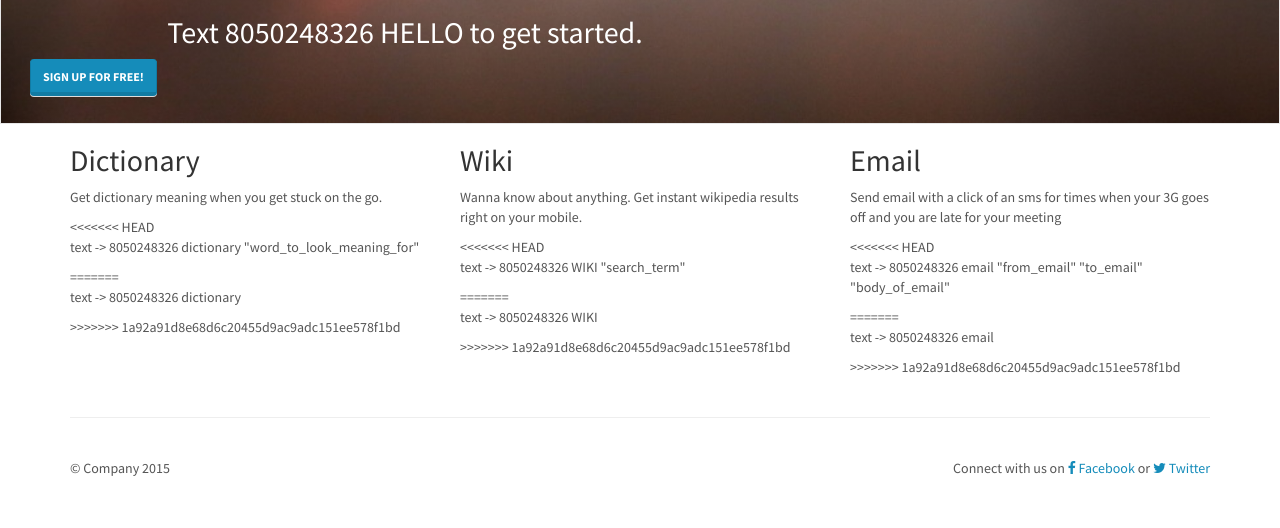
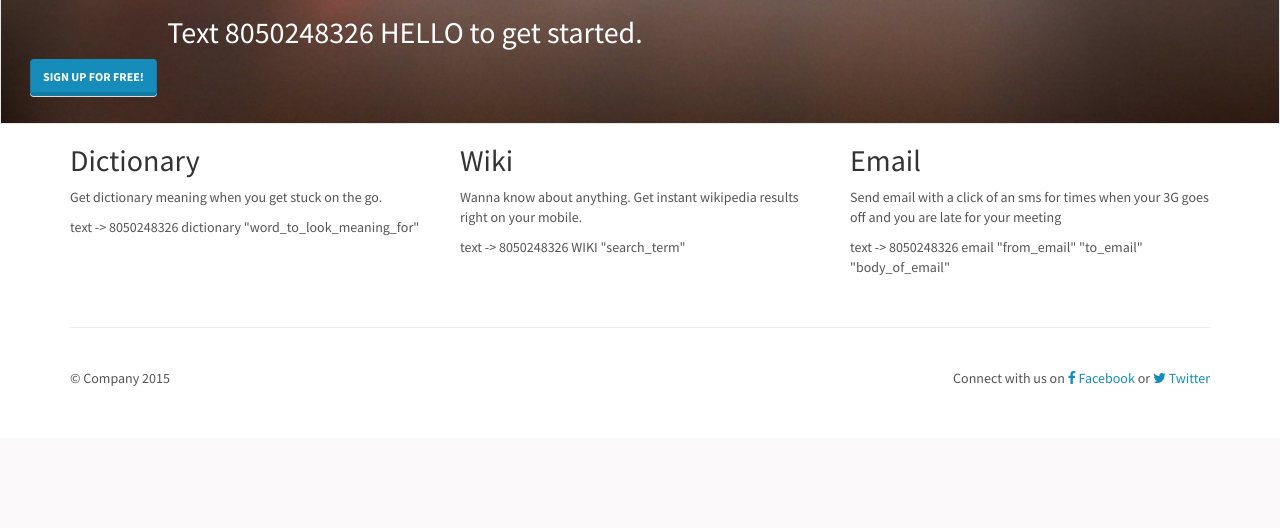
Before and after one commit to mascot6699/Hackapi-Demo, a Django app: template src/templates/home.html in a window 1280 px wide. Shown: the part 676-1204 px from the top of the page. After the commit the page ends 1062 px from the top, so only its background shows below. Run offline with Django 3.2, Linux system fonts and the light colour scheme; the template is opened without the code that fills it, so the values that code supplies are empty; some libraries are stand-ins or nearby versions.

Commit message:
merge fix

```diff
--- a/src/templates/home.html
+++ b/src/templates/home.html
@@ -49,32 +49,20 @@
     <div class="col-lg-4">
       <h2>Dictionary</h2>
       <p>Get dictionary meaning when you get stuck on the go.</p>
-<<<<<<< HEAD
       <p>text -> 8050248326 dictionary "word_to_look_meaning_for"</p>
-=======
-      <p>text -> 8050248326 dictionary <words to look meaning for></p>
->>>>>>> 1a92a91d8e68d6c20455d9ac9adc151ee578f1bd
 
       <!--<p><a class="btn btn-primary" href="#" role="button">View details &raquo;</a></p>-->
     </div>
     <div class="col-lg-4">
       <h2>Wiki</h2>
       <p>Wanna know about anything. Get instant wikipedia results right on your mobile.</p>
-<<<<<<< HEAD
       <p>text -> 8050248326 WIKI "search_term"</p>
-=======
-      <p>text -> 8050248326 WIKI <search term></p>
->>>>>>> 1a92a91d8e68d6c20455d9ac9adc151ee578f1bd
       <!--<p><a class="btn btn-primary" href="#" role="button">View details &raquo;</a></p>-->
     </div>
     <div class="col-lg-4">
       <h2>Email</h2>
       <p>Send email with a click of an sms for times when your 3G goes off and you are late for your meeting</p>
-<<<<<<< HEAD
       <p>text -> 8050248326 email "from_email" "to_email" "body_of_email"</p>
-=======
-      <p>text -> 8050248326 email <from email> <to email> <body of email></p>
->>>>>>> 1a92a91d8e68d6c20455d9ac9adc151ee578f1bd
 
       <!--<p><a class="btn btn-primary" href="#" role="button">View details &raquo;</a></p>-->
     </div>
```
